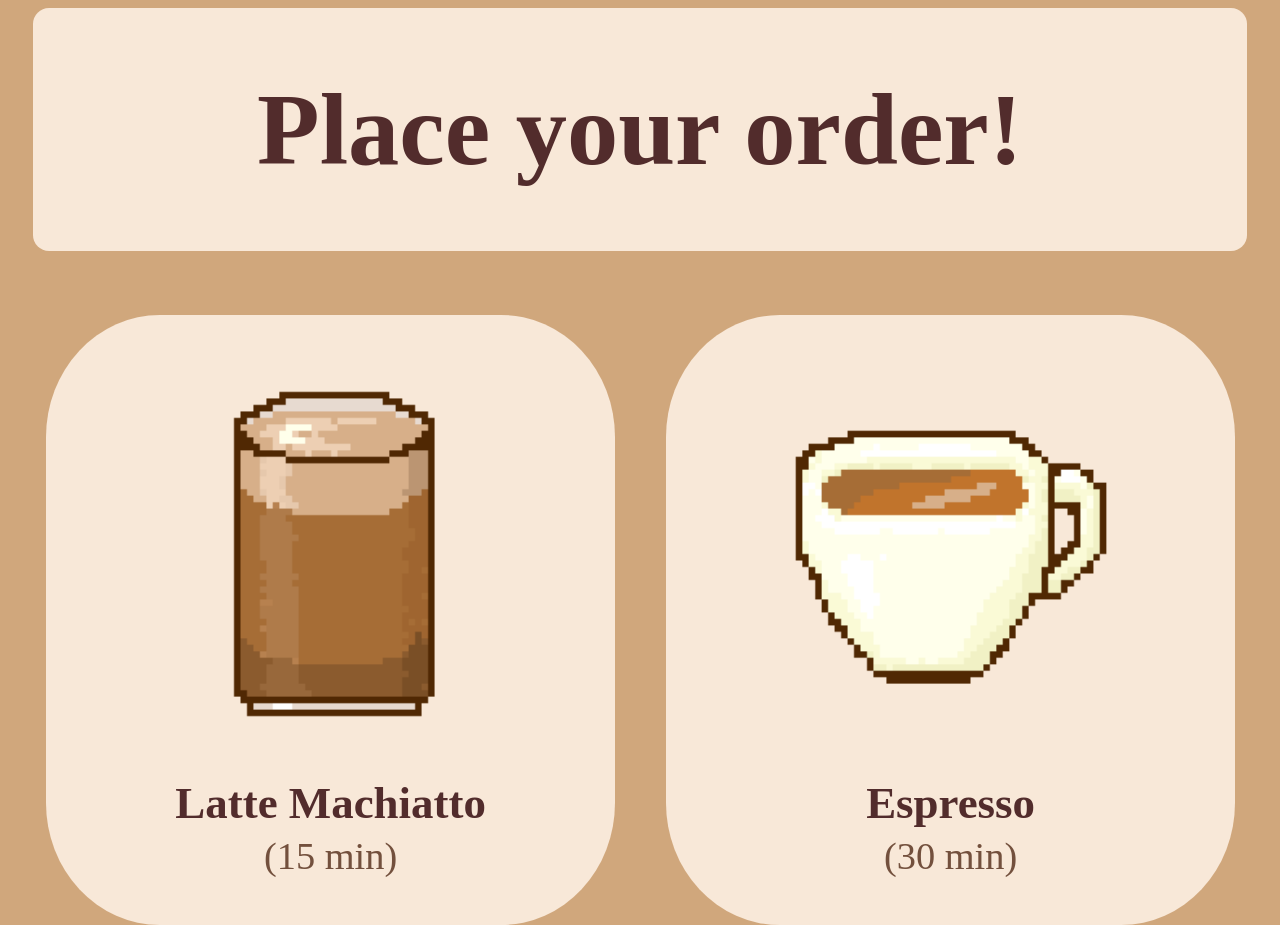
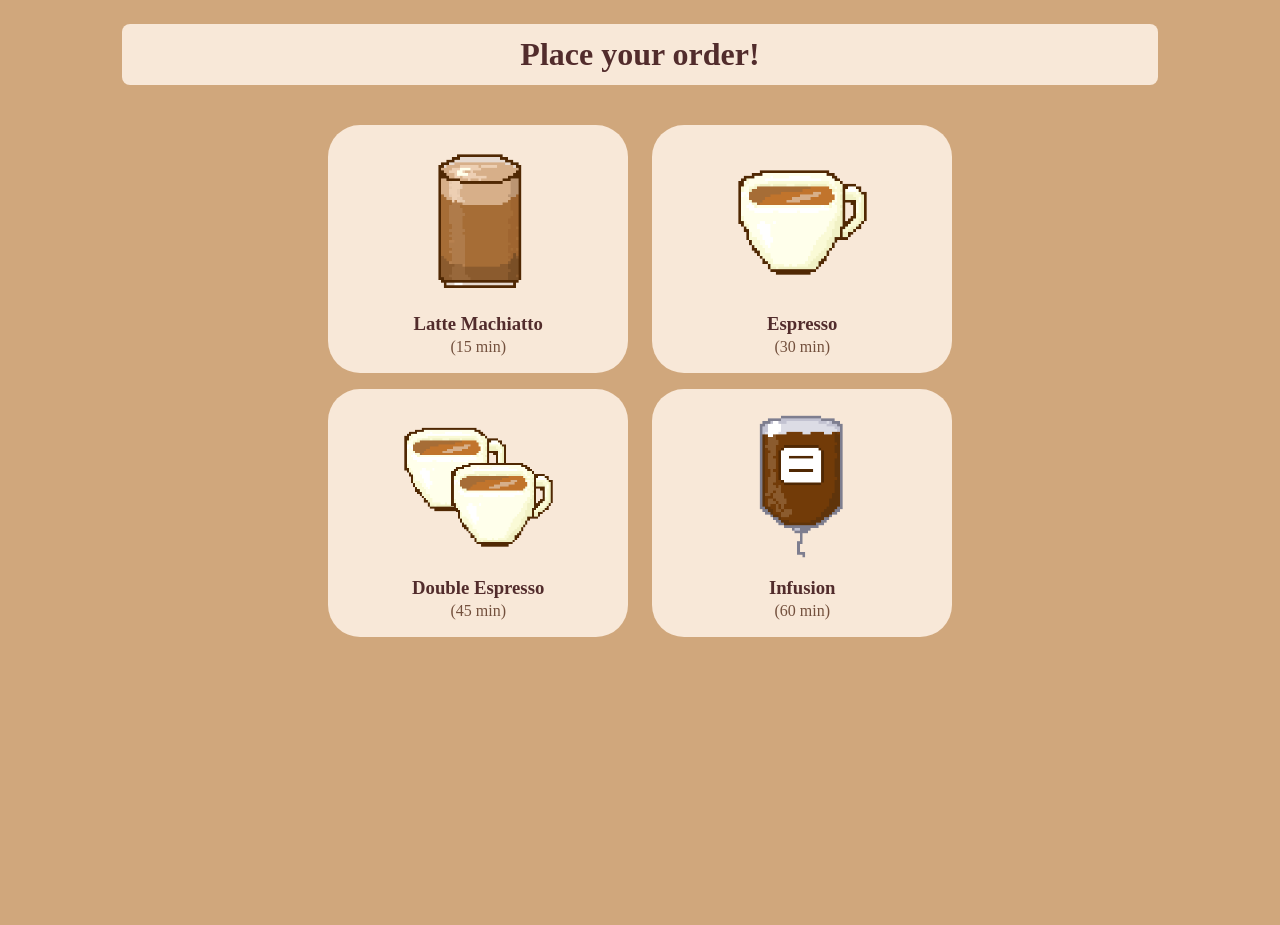
Before and after one commit to pastlpixel/CoffeeTimer, an Electron app: page renderer/index.html in a window 1280 px wide. Shown: the top 925 px of the page. After the commit the page ends 800 px from the top, so only its background shows below. Drawn offline with Linux system fonts and the light colour scheme.

Commit message:
Changed layout sizing & fixed app size

```diff
--- a/renderer/index.html
+++ b/renderer/index.html
@@ -15,6 +15,7 @@
         <main>
                 <div class="start-menu">
                     <h1>Place your order!</h1>
+                    <div class="grid-box">
                         <div class="image-grid">
                             <a href="LatteMacchiato.html">
                                 <div class="coffee-type-box">
@@ -46,6 +47,7 @@
                             </a>
                         </div>
                     </div>
+                </div>
 
         </main>
 
--- a/renderer/style.css
+++ b/renderer/style.css
@@ -9,6 +9,21 @@
    }
 
 
+/* hide scrollbar for all browsers */
+::-webkit-scrollbar {
+    display: none; /* for Chrome, Safari, and Opera */
+}
+html {
+  scrollbar-width: none; /* for Firefox */
+  -ms-overflow-style: none; /* for Internet Explorer and Edge */
+  font-size: 50%;
+}
+
+/* prevent scrolling */
+html, body {
+  overflow: hidden;
+}
+
 /* BODY */
 body {
     background-color: var(--color-coffee);    /* set background color for body */
@@ -17,36 +32,42 @@ body {
 
 /* START MENU */
 .start-menu h1 {
-    width: 90%;     /* width relative to parent element (div "start-menu"); same size as image grid */
-    margin: 0 auto;     /* centers header horizontally while still being box element */
+    width: 80%;     /* width relative to parent element (div "start-menu"); same size as image grid */
+    margin: 2rem auto;     /* centers header horizontally while still being box element */
     text-align: center;     /* center text */
     background-color: var(--color-white-brown);    /* set background color for text box */
     color: var(--color-dark-brown);     /* set color for header text */
-    font-size: 8vw;     /* size relative to viewport (scales with browser size) */
-    padding: 5% 3%;     /* relative to parent element (div "start-menu") */
+    font-size: 4rem;     /* size relative to viewport (scales with browser size) */
+    padding: 1.5rem 1.5rem;     /* relative to parent element (div "start-menu") */
     border-radius: 1rem;        /* relative to root (<html>); doesn't change with browser size; needs to be small because of overall size, otherwise left&right edges look 'cut off' */
+}
+
+.start-menu .grid-box {
+  display: flex;                /* turn grid box into a flex container */
+  justify-content: center;      /* center horizontally */
+  align-items: center;          /* center vertically */
 }
 
 .start-menu .image-grid {
     display: grid;                    /* enables grid layout */
     grid-template-columns: repeat(2, 1fr); /* 2 equal-width columns */
     grid-template-rows: repeat(2, 1fr);    /* 2 equal-height rows */
-    column-gap: 9%;  /* ⬅ horizontal space between columns; creates slight right shift bc width is added to total width */
-    row-gap: 4%;     /* ⬆ vertical space between rows */
-    width: 90%;                       /* grid takes up 90% of the page width; in alignment with header */
-    margin: 5% 3% 5% 3%;                /* centers the grid horizontally; adjust values after adding row-gap to make sure grid is centered on page*/
+    column-gap: 1rem;  /* ⬅ horizontal space between columns; creates slight right shift bc width is added to total width */
+    row-gap: 2rem;     /* ⬆ vertical space between rows */
+    width: 80rem;
+    margin: 3rem 2.5rem 3rem 4.5rem;                /* centers the grid horizontally; adjust values after adding row-gap to make sure grid is centered on page*/
+
   }
 
 .start-menu .image-grid .coffee-type-box {     /* create image boxes */
   background-color: var(--color-white-brown);       /* set color for image boxes */
-  border-radius: 20%;     /* round egdes for image boxes */
-  padding: 5%;        /* center images inside boxes */
-  width: 100%;          /* image fills its grid cell */
-  height: auto;         /* keeps the correct aspect ratio */
+  border-radius: 4rem;     /* round egdes for image boxes */
+  padding: 1rem;        /* center images inside boxes */
+  width: 90%;          /* image fills its grid cell to x%*/
   object-fit: cover;    /* ensures images fill space nicely */
   transition: transform 0.8s ease; /* delays zoom */
   text-align: center;     /* shift all content in image box (text and pictures */
-  font-size: 3vw;       /* size of text in image box */
+  font-size: 2rem;       /* size of text in image box */
   line-height: 0.5rem;    /* distance between heading and paragraph in image box */
   color: var(--color-middle-brown);    /* color for paragraphs */
 }
@@ -56,7 +77,7 @@ body {
 }
 
 .start-menu .image-grid .coffee-type-box img {
-  width: 80%;     /* set width of image in image box to 80% relative to image box width (parent element) */
+  width: 60%;     /* set width of image in image box to 80% relative to image box width (parent element) */
   height: auto;       /* keep ratios */
 }
 
@@ -78,7 +99,7 @@ body {
   align-items: center;          /* center vertically */
   height: 100vh;                /* make body fill full viewport height */
   margin: 0;                    /* remove default body margin */
-  gap:0.81rem;                     /* space between timer box and countdown text */
+  gap:0.7rem;                     /* space between timer box and countdown text */
 }
 
 #back-button {
@@ -86,7 +107,7 @@ body {
   color: var(--color-white-brown);       /* button text color */
   border: none;        /* remove default border */
   padding: 0.5em 1rem;     /* space inside button */
-  font-size: 3vw;        /* size relative to viewport (scales with browser size) */
+  font-size: 2rem;        /* size relative to viewport (scales with browser size) */
   border-radius: 1rem;       /* round edges */
   cursor: pointer;      /* change cursor on hover */
 }
@@ -97,8 +118,8 @@ body {
 
 .timer-box {
   background-color: var(--color-white-brown);       /* set color for timer boxes */
-  width: 70%;         /* width relative to parent element (div "timer-body") */
-  height: 50%;        /* height relative to parent element (div "timer-body") */
+  width: 40%;         /* width relative to parent element (div "timer-body") */
+  height: 40%;        /* height relative to parent element (div "timer-body") */
   padding: 5%;        /* space inside box */
   border-radius: 50%;      /* round edges */
   box-shadow: 0 0 15px rgba(0, 0, 0, 0.2); /* subtle shadow for depth */
@@ -108,12 +129,12 @@ body {
 }
 
 .timer-box img {
-  width: 80%;     /* set width of image in timer box to 70% relative to timer box width (parent element) */
+  width: 70%;     /* set width of image in timer box to 70% relative to timer box width (parent element) */
   height: auto;       /* keep ratios */
 }
 
 .countdown h1 {
-  font-size: 9vw;       /* size relative to viewport (scales with browser size) */
+  font-size: 7rem;       /* size relative to viewport (scales with browser size) */
   color: var(--color-dark-brown);   /* set color for countdown text */
 }
 
@@ -122,7 +143,7 @@ body {
   color: var(--color-white-brown);       /* button text color */
   border: none;        /* remove default border */
   padding: 1rem 2rem;     /* space inside button */
-  font-size: 4vw;        /* size relative to viewport (scales with browser size) */
+  font-size: 3rem;        /* size relative to viewport (scales with browser size) */
   border-radius: 1rem;       /* round edges */
   cursor: pointer;      /* change cursor on hover */
 }
```
Lines whose indentation alone changed are shown as unchanged.
